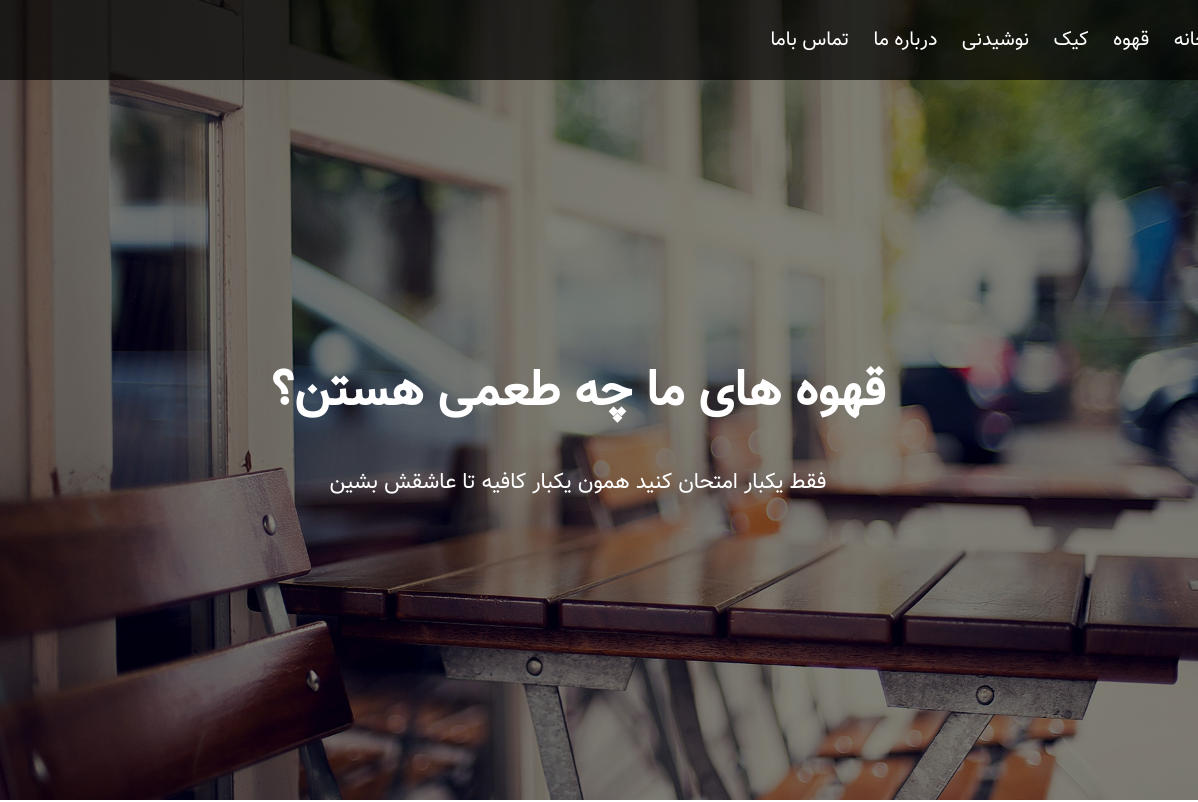
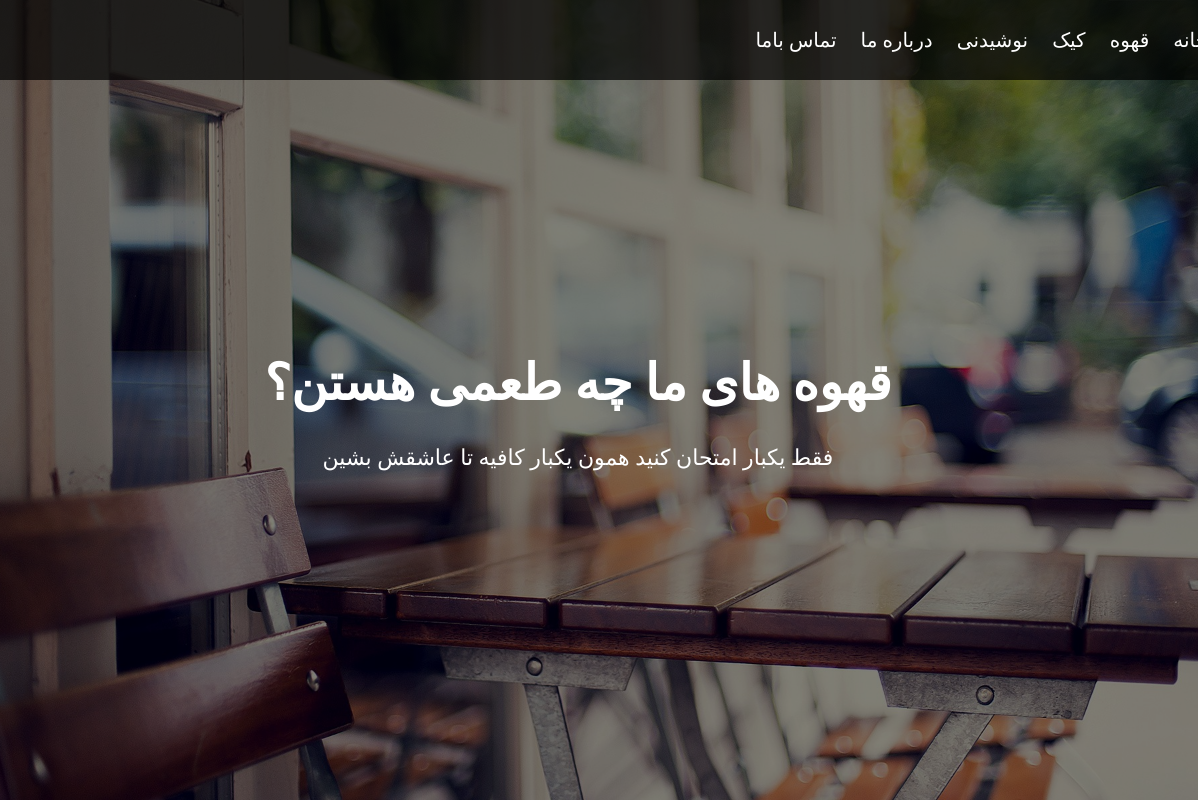
Before and after one commit to kohandelprogrammer/coffee, a plain HTML site: page project1.html in a window 1280 px wide. Shown: the top 802 px of the page, 82-1280 px from the left. Drawn offline with Linux system fonts and the light colour scheme.

Commit message:
change font name on branch

```diff
--- a/project1.css
+++ b/project1.css
@@ -1,5 +1,5 @@
 @font-face {
-    font-family: 'vazir';
+    font-family: 'vazir2';
     src: url('./fonts/vazir.eot')format('eot'),
          url('./fonts/vazir.woff2')format('woff2'),
          url('./fonts/vazir.woff') format('woff'),
```
